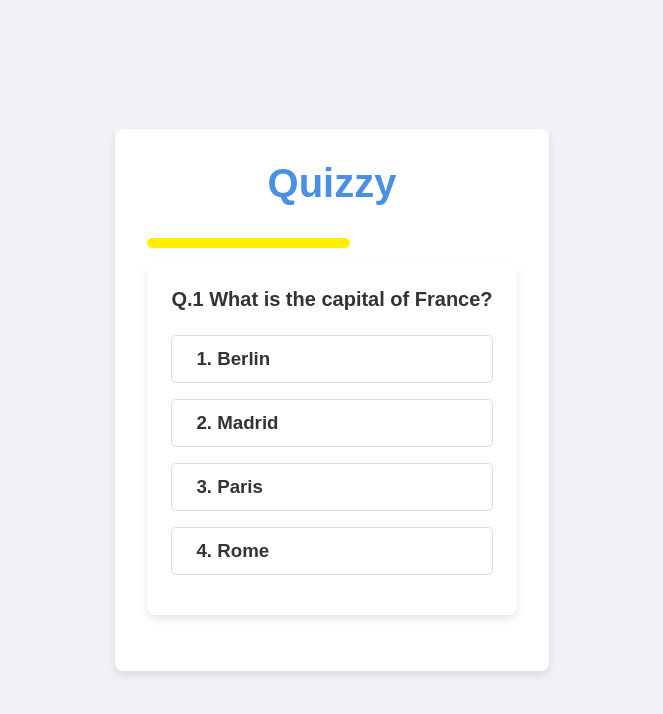
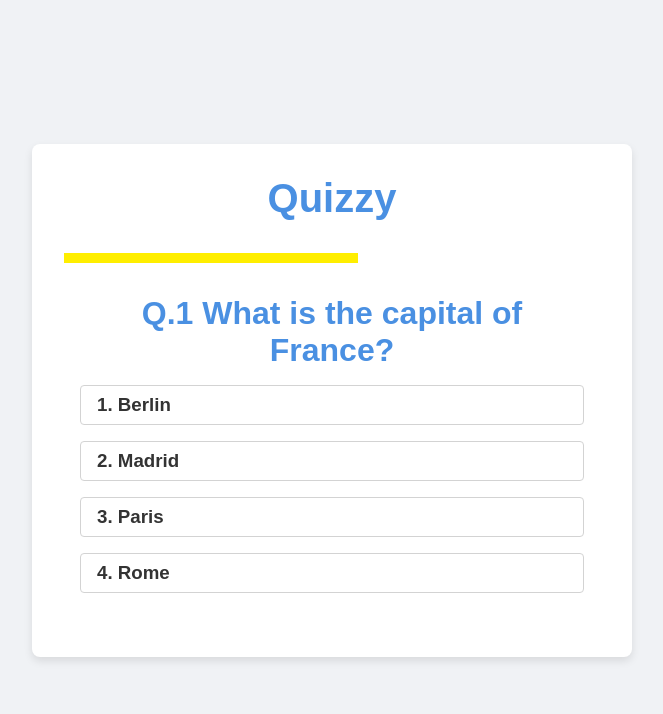
Before and after one commit to debrajroyofficial000/Quizzy, a React (Vite) app: page / in a window 1280 px wide. Shown: the top 714 px of the page, without its empty margins (308-971 px from the left). Built offline with nearby package versions, Linux system fonts and the light colour scheme.

Commit message:
fix multiple option selection restriction

```diff
--- a/src/components/Question.tsx
+++ b/src/components/Question.tsx
@@ -1,5 +1,6 @@
 import { useEffect, useRef, useState } from "react";
 import "../styles/Question.css";
+
 interface IQuestion {
   question: string;
   options: string[];
@@ -8,6 +9,7 @@ interface IQuestion {
   nextQNo: () => void;
   selectOption: (question: string, answer: string, option: string) => void;
 }
+
 const Question = ({
   question,
   options,
@@ -16,31 +18,29 @@ const Question = ({
   nextQNo,
   selectOption,
 }: IQuestion) => {
-  const chosenOption = useRef<number>();
-  const optionRef = useRef<HTMLHeadingElement | null>(null);
-  const [buttonToggle, setButtonToggle] = useState(false);
+  const [selectedOption, setSelectedOption] = useState<string | null>(null);
   const timerRef = useRef(0);
-  const handleSubmitOption = (option: string, index: number) => {
-    chosenOption.current = index;
-    selectOption(question, answer, option);
-    setButtonToggle(true);
+
+  const handleSubmitOption = (option: string) => {
+    if (selectedOption === null) {
+      setSelectedOption(option);
+      selectOption(question, answer, option);
+    }
   };
 
   useEffect(() => {
-    if (optionRef.current) {
-      optionRef.current.style.backgroundColor = "#313131";
-      optionRef.current.style.color = "whitesmoke";
-    }
     let timer = setInterval(() => {
       if (timerRef.current <= 10) timerRef.current++;
       else {
-        selectOption(question, answer, "");
+        if (selectedOption === null) {
+          selectOption(question, answer, "");
+        }
         nextQNo();
       }
     }, 1000);
 
     return () => clearInterval(timer);
-  }, [timerRef.current, optionRef.current]);
+  }, [selectedOption, nextQNo, selectOption, question, answer]);
 
   return (
     <>
@@ -52,18 +52,13 @@ const Question = ({
         {options.map((option, index) => (
           <h3
             key={index}
-            className="option"
-            ref={
-              chosenOption.current && chosenOption.current === index
-                ? optionRef
-                : null
-            }
-            onClick={() => handleSubmitOption(option, index)}
+            className={`option ${selectedOption === option ? "selected" : ""}`}
+            onClick={() => handleSubmitOption(option)}
           >
             {index + 1}. {option}
           </h3>
         ))}
-        {buttonToggle && (
+        {selectedOption !== null && (
           <button onClick={nextQNo} className="next_button">
             Next
           </button>
--- a/src/styles/Question.css
+++ b/src/styles/Question.css
@@ -1,52 +1,42 @@
 .timer_bar {
   height: 10px;
-  border-radius: 5px;
+  background: red;
   margin-bottom: 1rem;
   animation: timer 10s linear;
-  transition: width 1s linear, background-color 1s linear;
 }
 
 .question_box {
-  background: #ffffff;
-  padding: 1.5rem;
-  border-radius: 8px;
-  box-shadow: 0 4px 8px rgba(0, 0, 0, 0.1);
-  margin-bottom: 1.5rem;
+  padding: 1rem;
 }
-
 .question {
-  margin-bottom: 1.5rem;
-  font-size: 1.25rem;
-  color: #333;
+  margin-bottom: 1rem;
 }
-
 .option {
-  padding: 0.75rem 1.5rem;
-  border-radius: 5px;
-  border: 1px solid #ddd;
+  padding: 0.5rem 1rem;
+  border-radius: 4px;
+  border: 1px solid lightgray;
   margin-bottom: 1rem;
   cursor: pointer;
-  transition: background-color 0.3s ease, color 0.3s ease;
 }
-
 .option:hover {
   background: #313131;
   color: whitesmoke;
 }
-
+.option.selected {
+  background: #4caf50;
+  color: white;
+}
 .next_button {
-  padding: 0.75rem 1.5rem;
+  padding: 0.5rem 1rem;
   font-size: 1.05rem;
-  border-radius: 5px;
+  border-radius: 4px;
   border: none;
-  background: #4caf50;
-  color: #fff;
+  background: greenyellow;
   cursor: pointer;
-  transition: background-color 0.3s ease, color 0.3s ease;
 }
-
 .next_button:hover {
-  background: #45a049;
+  background: green;
+  color: whitesmoke;
 }
 
 @keyframes timer {
```
